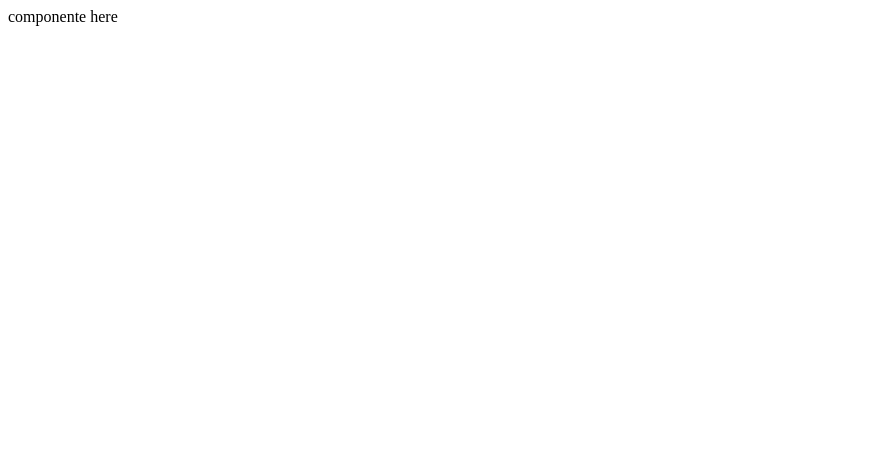
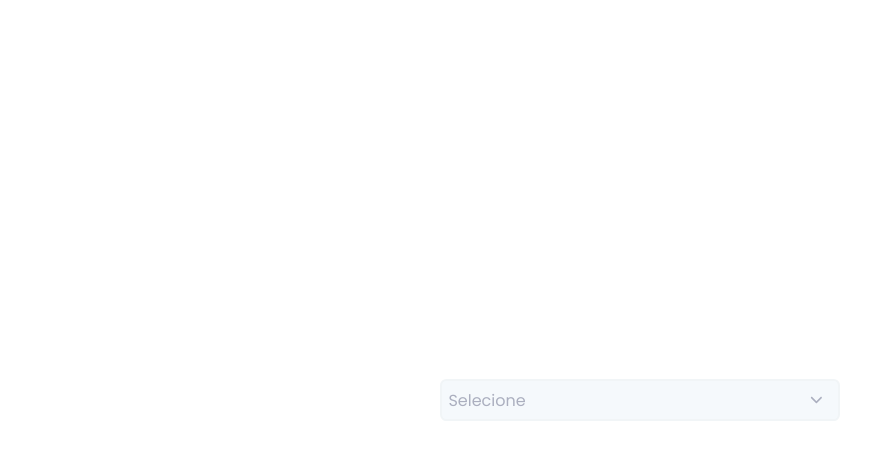
Before and after one commit to maora96/cubos-test, a React (Vite) app: page / in a window 1280 px wide. Shown: the top 460 px of the page, without its empty margins (0-895 px from the left). Built offline with nearby package versions, Linux system fonts and the light colour scheme.

Commit message:
feat: setup, structure and style for main page

```diff
--- a/src/App.css
+++ b/src/App.css
@@ -0,0 +1,8 @@
+.App {
+  width: 100vw;
+  height: 100vh;
+  display: flex;
+  flex-direction: column;
+  align-items: center;
+  justify-content: center;
+}
--- a/src/App.tsx
+++ b/src/App.tsx
@@ -1,7 +1,31 @@
 import "./App.css";
+import Multiselect from "./components/Multiselect";
+import { OptionProps } from "./types";
 
 function App() {
-  return <div className="App">componente here</div>;
+  const options: OptionProps[] = [
+    {
+      text: "First",
+      id: 1,
+    },
+    {
+      text: "Second",
+      id: 2,
+    },
+    {
+      text: "Third",
+      id: 3,
+    },
+    {
+      text: "Fourth",
+      id: 4,
+    },
+  ];
+  return (
+    <div className="App">
+      <Multiselect options={options} placeholder="Selecione" />
+    </div>
+  );
 }
 
 export default App;
--- a/src/index.css
+++ b/src/index.css
@@ -0,0 +1,14 @@
+@import url("https://fonts.googleapis.com/css2?family=Poppins:ital,wght@0,300;0,400;0,500;0,600;1,300;1,400;1,500;1,600&display=swap");
+
+* {
+  margin: 0;
+  padding: 0;
+  box-sizing: border-box;
+}
+
+body {
+  margin: 0;
+  font-family: "Poppins", sans-serif;
+  -webkit-font-smoothing: antialiased;
+  -moz-osx-font-smoothing: grayscale;
+}
```
